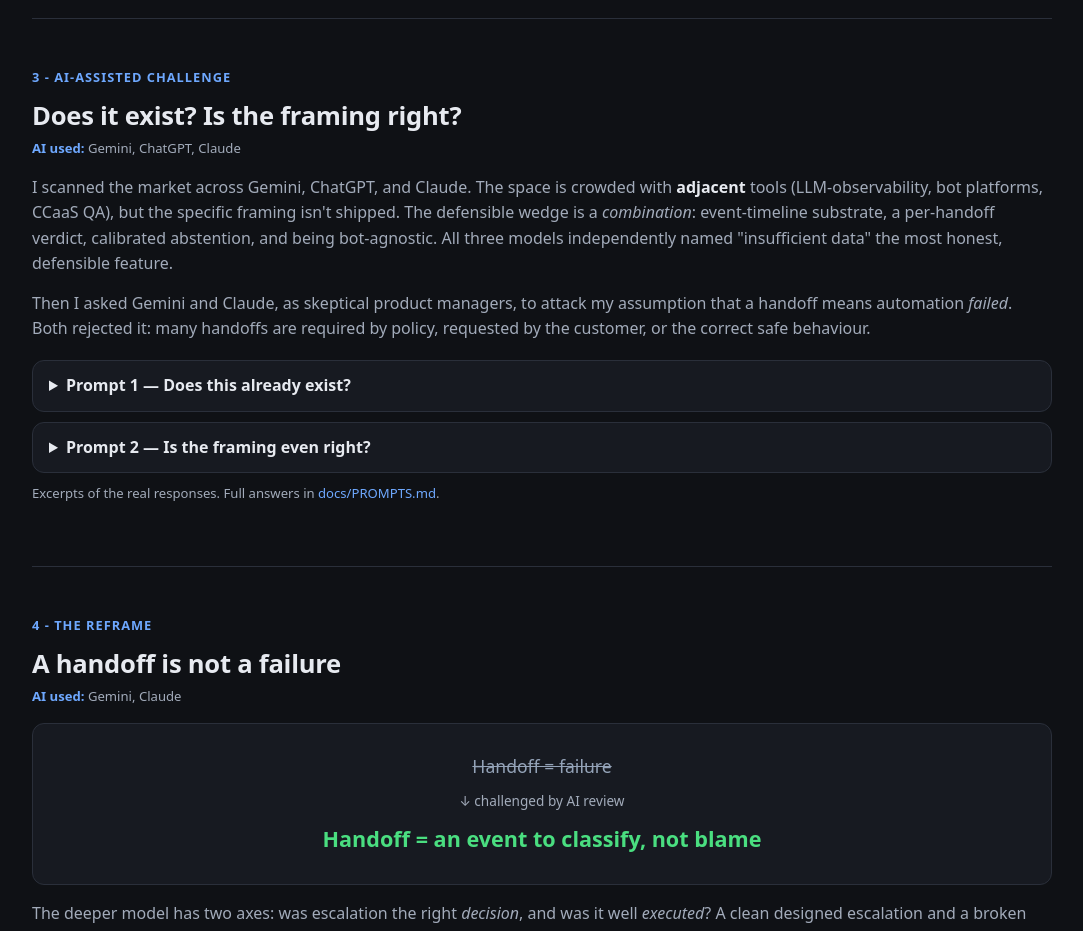
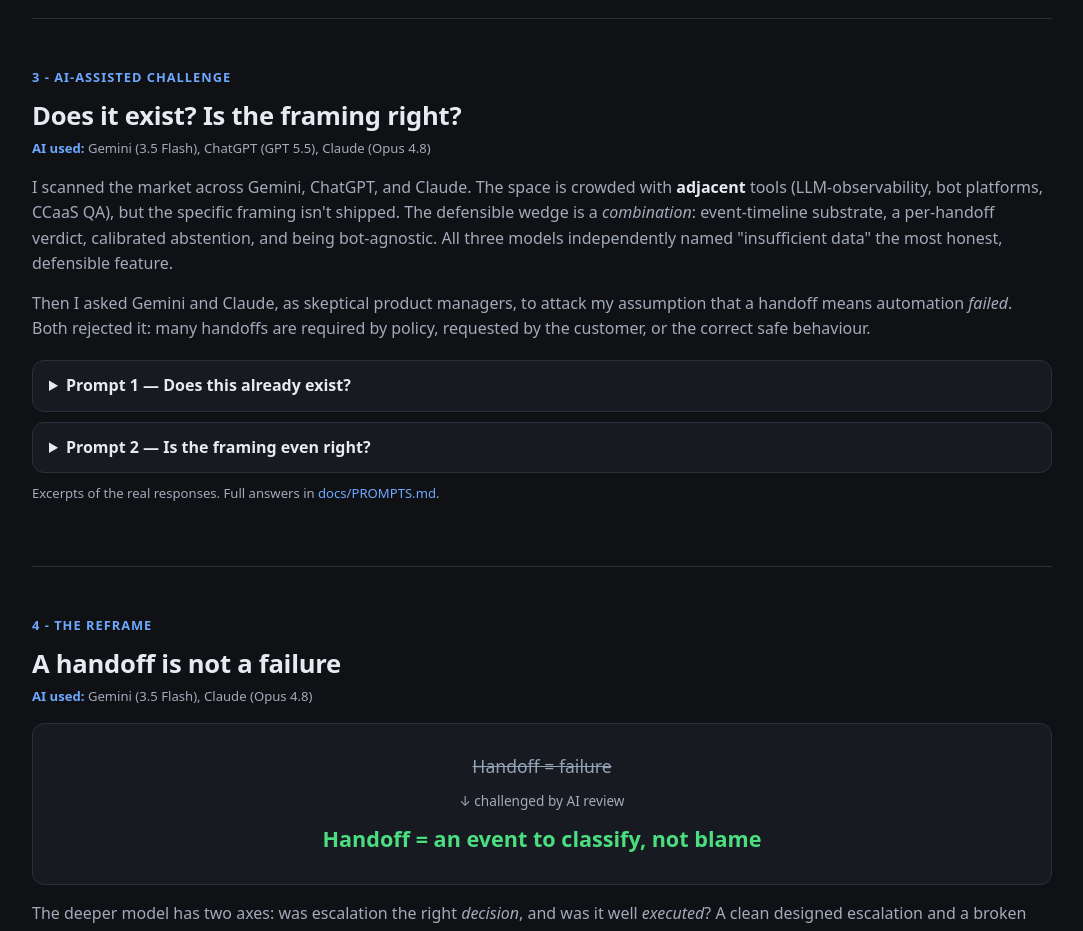
Before and after one commit to erelado/ai-conversation-journey-investigator, a React (Vite) app: page / in a window 1280 px wide. Shown: the part 1060-1991 px from the top of the page, without its empty margins (98-1181 px from the left). Built offline with nearby package versions, Linux system fonts and the light colour scheme.

Commit message:
feat(ui): show model versions consistently (Gemini 3.5 Flash, GPT 5.5, Opus 4.8)
Label every model tag with its version across both prompts and the per-section attribution, and match the prompt records in docs.

```diff
--- a/src/App.tsx
+++ b/src/App.tsx
@@ -87,7 +87,13 @@ function App() {
       <section>
         <p className="kicker">3 - AI-assisted challenge</p>
         <h2>Does it exist? Is the framing right?</h2>
-        <AiUsed tools={[{ label: 'Gemini' }, { label: 'ChatGPT' }, { label: 'Claude' }]} />
+        <AiUsed
+          tools={[
+            { label: 'Gemini (3.5 Flash)' },
+            { label: 'ChatGPT (GPT 5.5)' },
+            { label: 'Claude (Opus 4.8)' },
+          ]}
+        />
         <p>
           I scanned the market across Gemini, ChatGPT, and Claude. The space is crowded with{' '}
           <strong>adjacent</strong> tools (LLM-observability, bot platforms, CCaaS QA), but the
@@ -108,7 +114,7 @@ function App() {
       <section>
         <p className="kicker">4 - The reframe</p>
         <h2>A handoff is not a failure</h2>
-        <AiUsed tools={[{ label: 'Gemini' }, { label: 'Claude' }]} />
+        <AiUsed tools={[{ label: 'Gemini (3.5 Flash)' }, { label: 'Claude (Opus 4.8)' }]} />
         <div className="reframe">
           <div className="from">Handoff = failure</div>
           <div className="arrow">↓ challenged by AI review</div>
--- a/src/data/aiChallenge.ts
+++ b/src/data/aiChallenge.ts
@@ -23,13 +23,13 @@ export const aiChallenge: AiPrompt[] = [
 What existing products or features already do this or something close? Name specific vendors/features, say what they actually do, and where this idea overlaps vs. differs. Be concrete and skeptical.`,
     exchanges: [
       {
-        model: 'Gemini',
+        model: 'Gemini (3.5 Flash)',
         response: `While dozens of vendors pass a "warm handoff summary" to an agent at the moment of transfer, very few automatically perform a post-mortem classification on the systemic reason for the handoff (Justified vs. Avoidable). It is split across three categories: LLM/Conversational-AI observability (LangSmith, Arize, Phoenix) which track the technical timeline but are aimed at engineers; Enterprise CAIPs (Parloa, Cognigy, Dialogflow CX, Fini) which analyze conversational state but only for their own bots; and CCaaS QA / Interaction Analytics (NICE Enlighten, Genesys, Verint) which own the "avoidable transfer" reporting but historically via transcripts, not the live event timeline.
 
 Your unique value proposition lies in telecom-aware LLM observability... root-cause analysis that neither standard LLM Ops tools nor standard CCaaS analytics can touch. In production, expect up to ~30% of complex voice cases to return Insufficient Data.`,
       },
       {
-        model: 'ChatGPT',
+        model: 'ChatGPT (GPT 5.5)',
         response: `The market already contains most of the underlying components (transcripts, intent/journey analytics, handoff metrics, tool-call traces, automated evaluation, cross-interaction root cause). The closest products are Amazon Connect Customer and Microsoft Copilot Studio: Amazon has the closest technical evidence layer, Microsoft the closest escalation classification model.
 
 I did not find a documented, out-of-the-box feature that consistently combines all of: starts automatically after every handoff; reconstructs the complete event timeline for that one conversation; separates the immediate trigger from the underlying cause; cites specific evidence (retries, failed tools, repeats, confidence drops, policy rules); classifies as justified / potentially avoidable / insufficient data; and works across multiple systems. That is the credible product gap.
@@ -37,7 +37,7 @@ I did not find a documented, out-of-the-box feature that consistently combines a
 Avoid: "No existing product explains why bot handoffs happen." Use: existing platforms report handoff rates, escalation topics, paths, or agent traces; this feature combines those signals into a single evidence-based investigation per handoff, distinguishes the trigger from the root cause, and judges whether the handoff was justified, potentially avoidable, or unsupported by sufficient data.`,
       },
       {
-        model: 'Claude',
+        model: 'Claude (Opus 4.8)',
         response: `Skeptical read: nothing on the market does exactly your framing (per-conversation, evidence-linked, event-timeline reconstruction with a justified / avoidable / insufficient-data verdict). But several categories do adjacent things, and a buyer will ask "isn't this just X?"
 
 Conversation Intelligence / Auto-QA (Observe.AI, CallMiner, Cresta, Genesys) score the human agent after the fact, off the transcript, not the bot's decision off the event timeline. Bot platforms (Exotel, Decagon, Sierra) log "why it escalated" at trigger time, single-vendor only.
@@ -58,7 +58,7 @@ The verdict taxonomy and the event-timeline substrate are your only real differe
 Change the classification model to top-level outcomes (justified / potentially_avoidable / correct_recovery_after_failure / insufficient_data) plus a separate cause_category. Separate root cause from handoff quality: a journey can contain an automation failure and still end with a well-executed handoff. The goal is not to eliminate human handoffs. The goal is to make every handoff understandable, appropriate, and actionable.`,
       },
       {
-        model: 'Claude',
+        model: 'Claude (Opus 4.8)',
         response: `"Handoff = failure" bakes the conclusion into the question and turns the tool into a blame detector. The honest version is two questions: was escalating the right call, and was it done well?
 
 Where a handoff is NOT a failure: the customer asked for a human; policy/regulation requires one; capability boundary by design; safe abstention under uncertainty; risk/safety/distress; planned hybrid (qualify-then-transfer). Worth investigating instead: comprehension failures, premature surrender, friction-driven abandonment, coverage gaps, and the sneaky one, a correct handoff executed badly (no context passed, customer re-authenticates, agent starts cold).
```
Also changed, not shown: 1 other file (tests, documents, lock files or other folders).
